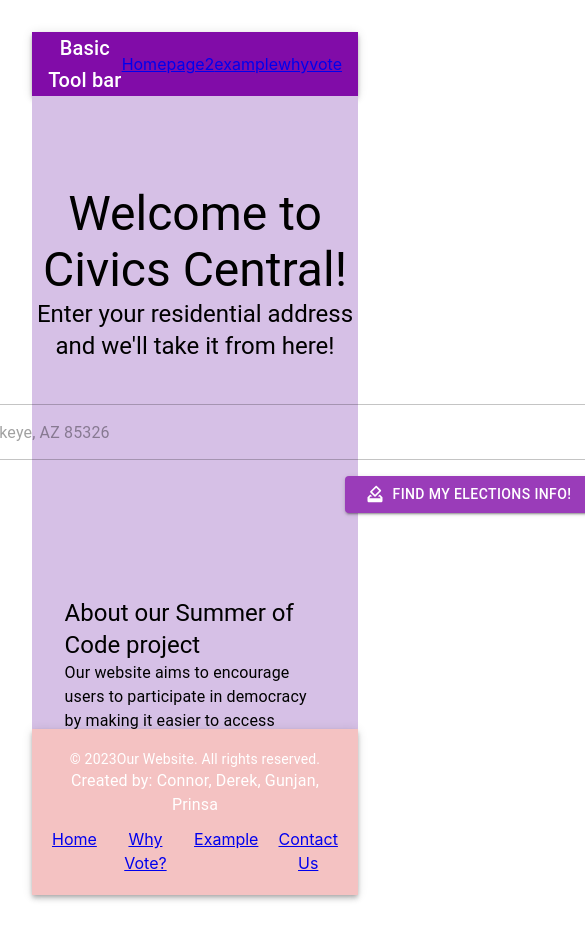
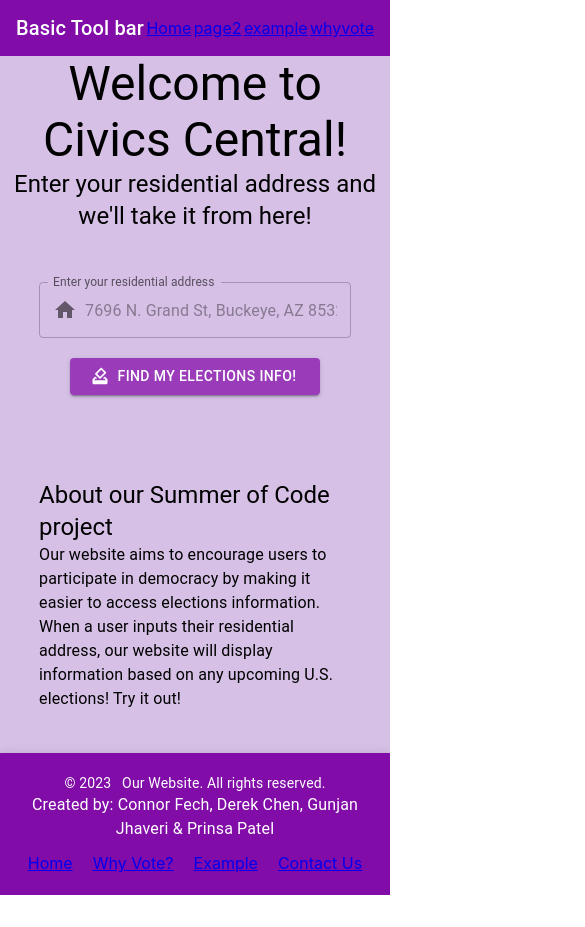
Before and after one commit to drkchn/mosa-upenn-SoC-2023, a React (Vite) app: page / in a window 390 px wide. Shown: the whole page, 585 px wide, since content can reach past the window. After the commit the page ends 895 px from the top, so only its background shows below. Built offline with nearby package versions, Linux system fonts and the light colour scheme.

Commit message:
[#35 & #34] adding in a responsive design, adding in an exmaple of local storage in the example page as well as how to share state between siblings, making app shell completley responsive [cf]

```diff
--- a/src/App.css
+++ b/src/App.css
@@ -1,5 +1,13 @@
 #root {
   margin: 0 auto;
-  padding: 2rem;
   text-align: center;
 }
+
+body,html {
+  margin: 0;
+  padding: 0;
+  height: 100%;
+}
+* {
+  box-sizing: border-box;
+}
--- a/src/App.tsx
+++ b/src/App.tsx
@@ -6,10 +6,16 @@ import { Page2 } from "./Pages/Page2/Page2.tsx";
 import { Example } from "./Pages/Example/Example.tsx";
 import { Footer } from "./components/footer/Footer.tsx";
 import { WhyVote } from "./Pages/WhyVote/WhyVote.tsx";
+import { Box } from "@mui/material";
 
 function App() {
   return (
-    <>
+    <Box
+      sx={{
+        backgroundColor: "background.default",
+        padding: { xs: "0rem", sm: "2rem" },
+      }}
+    >
       <Navbar />
       <Routes>
         <Route path="/" element={<Home />} />
@@ -18,7 +24,7 @@ function App() {
         <Route path="/whyvote" element={<WhyVote />} />
       </Routes>
       <Footer />
-    </>
+    </Box>
   );
 }
 
--- a/src/Pages/Example/ExampleSearchBar.tsx
+++ b/src/Pages/Example/ExampleSearchBar.tsx
@@ -0,0 +1,67 @@
+import { Box, Button, TextField } from "@mui/material";
+import { useState } from "react";
+
+interface ExampleSearchBarProps {
+  // eslint-disable-next-line @typescript-eslint/ban-types
+  updateExampleList: Function;
+}
+
+export const ExampleSearchBar = ({
+  updateExampleList,
+}: ExampleSearchBarProps) => {
+  const [currentValue, setCurrentValue] = useState<string>("");
+
+  const addItemToList = () => {
+    const list = JSON.parse(localStorage.getItem("example-list") || "[]");
+
+    // Add the element to the beginning of the array
+    list.unshift(currentValue);
+    console.log(list);
+
+    // passes new list to the parent component
+    updateExampleList(list);
+    // Reset the search bar value
+    setCurrentValue("");
+
+    // Add it to the local storage
+    localStorage.setItem("example-list", JSON.stringify(list));
+  };
+
+  return (
+    <Box
+      sx={{
+        display: "flex",
+        flexDirection: { sm: "column", md: "row" },
+        alignItems: { sm: "center", md: "flex-end" },
+        justifyContent: "space-evenly",
+      }}
+    >
+      <TextField
+        id="standard-basic"
+        label="Add to list"
+        variant="standard"
+        value={currentValue}
+        onChange={(e) => {
+          setCurrentValue(e.target.value);
+        }}
+        onKeyDown={(ev) => {
+          console.log(`Pressed keyCode ${ev.key}`);
+          if (ev.key === "Enter" && currentValue.length > 0) {
+            addItemToList();
+          }
+        }}
+      />
+      <Button
+        sx={{ marginTop: { sm: "0.5rem", md: "0" } }}
+        variant={"contained"}
+        onClick={() => {
+          if (currentValue.length > 0) {
+            addItemToList();
+          }
+        }}
+      >
+        Submit
+      </Button>
+    </Box>
+  );
+};
--- a/src/Pages/Example/exampleList/ExampleList.tsx
+++ b/src/Pages/Example/exampleList/ExampleList.tsx
@@ -3,23 +3,64 @@ import List from "@mui/material/List";
 import ListItem from "@mui/material/ListItem";
 import ListItemText from "@mui/material/ListItemText";
 import Typography from "@mui/material/Typography";
+import { useEffect } from "react";
+import { ListItemButton } from "@mui/material";
 
 interface exampleListProps {
   listItems: string[];
+  // eslint-disable-next-line @typescript-eslint/ban-types
+  updateExampleList: Function;
 }
 
-export const ExampleList = ({ listItems }: exampleListProps) => {
+export const ExampleList = ({
+  listItems,
+  updateExampleList,
+}: exampleListProps) => {
+  useEffect(() => {
+    console.log(listItems);
+  }, [listItems]);
+
+  const removeListItem = (strIndex: string) => {
+    const index = parseInt(strIndex);
+    const list = JSON.parse(localStorage.getItem("example-list") || "[]");
+
+    // Add the element to the beginning of the array
+    list.splice(index, 1);
+    console.log(list);
+
+    // passes new list to the parent component
+    updateExampleList(list);
+
+    // Add it to the local storage
+    localStorage.setItem("example-list", JSON.stringify(list));
+  };
+
   return (
     <Box sx={{ flexGrow: 1, maxWidth: 752 }}>
       <Typography sx={{ mt: 4, mb: 2 }} variant="h6" component="div">
         Test List
       </Typography>
-      <List>
-        {listItems.map((item) => (
-          <ListItem>
-            <ListItemText primary={item} />
-          </ListItem>
-        ))}
+      <List sx={{ width: "80%", margin: "auto" }}>
+        {listItems.map((item, index) => {
+          console.log(item, index);
+          return (
+            <ListItem
+              disablePadding
+              key={index}
+              divider
+              sx={{ backgroundColor: "primary.light", color: "text.primary" }}
+            >
+              <ListItemButton
+                data-idx={index}
+                onClick={(e) => {
+                  removeListItem(e.currentTarget.dataset.idx!);
+                }}
+              >
+                <ListItemText primary={item} />
+              </ListItemButton>
+            </ListItem>
+          );
+        })}
       </List>
     </Box>
   );
--- a/src/Pages/Example/userTable/UserTable.tsx
+++ b/src/Pages/Example/userTable/UserTable.tsx
@@ -7,7 +7,7 @@ import TableContainer from "@mui/material/TableContainer";
 import TableHead from "@mui/material/TableHead";
 import TableRow from "@mui/material/TableRow";
 import Paper from "@mui/material/Paper";
-import { UserData } from "../../Interfaces.ts";
+import { UserData } from "../../../Interfaces.ts";
 
 interface UserTableProps {
   userData: UserData[];
@@ -16,14 +16,18 @@ interface UserTableProps {
 const UserTable = ({ userData }: UserTableProps) => {
   return (
     <TableContainer component={Paper}>
-      <Table sx={{ minWidth: 650 }} size="small" aria-label="a dense table">
+      <Table
+        sx={{ minWidth: "100%", overflowX: "scroll" }}
+        size="small"
+        aria-label="a dense table"
+      >
         <TableHead>
           <TableRow>
-            <TableCell align="center" >Image</TableCell>
-            <TableCell align="center" >First Name</TableCell>
-            <TableCell align="center" >Last Name</TableCell>
-            <TableCell align="center" >Email</TableCell>
-            <TableCell align="center" >Phone</TableCell>
+            <TableCell align="center">Image</TableCell>
+            <TableCell align="center">First Name</TableCell>
+            <TableCell align="center">Last Name</TableCell>
+            <TableCell align="center">Email</TableCell>
+            <TableCell align="center">Phone</TableCell>
           </TableRow>
         </TableHead>
         <TableBody>
@@ -36,9 +40,7 @@ const UserTable = ({ userData }: UserTableProps) => {
                   <TableCell align="center">
                     <img src={user.picture.thumbnail} />
                   </TableCell>
-                  <TableCell component="th" scope="row" align="center">
-                    {user.name.first}
-                  </TableCell>
+                  <TableCell align="center">{user.name.first}</TableCell>
                   <TableCell align="center">{user.name.last}</TableCell>
                   <TableCell align="center">{user.email}</TableCell>
                   <TableCell align="center">{user.phone}</TableCell>
--- a/src/Pages/Home/Home.tsx
+++ b/src/Pages/Home/Home.tsx
@@ -9,8 +9,8 @@ export function Home() {
         flexDirection: "column",
         alignItems: "center",
         justifyContent: "center",
-        height: "75vh",
-        marginTop: "0vh",
+        minHeight: "65vh",
+        // marginTop: "0vh",
         backgroundColor: "secondary.main",
       }}
     >
@@ -19,17 +19,16 @@ export function Home() {
         Enter your residential address and we'll take it from here!
       </Typography>
 
-      <Box sx={{ marginTop: "5vh" }}>
-        <HomePageSearchBar />
-      </Box>
+      <HomePageSearchBar />
       <Box
         sx={{
           display: "flex",
           flexDirection: "column",
           justifyContent: "left",
-          height: "5vh",
+          minHeight: "5vh",
           width: "80%",
           marginTop: "10vh",
+          marginBottom: { xs: "5vh", sm: "3vh", md: "0vh" },
           textAlign: "left",
         }}
       >
--- a/src/Pages/Page2/Page2.tsx
+++ b/src/Pages/Page2/Page2.tsx
@@ -8,7 +8,7 @@ export function Page2() {
         justifyContent: "center",
         alignItems: "center",
         minHeight: "600px",
-        backgroundColor: "lightblue",
+        backgroundColor: "secondary.main",
       }}
     >
       <Typography variant="h2">The Importance of Voting</Typography>
--- a/src/components/footer/Footer.tsx
+++ b/src/components/footer/Footer.tsx
@@ -6,7 +6,6 @@ export function Footer() {
     <AppBar position="static" sx={{ bottom: 100 }}>
       <Box
         sx={{
-          backgroundColor: "#F4C2C2",
           padding: "20px",
           textAlign: "center",
           position: "sticky",
@@ -14,10 +13,12 @@ export function Footer() {
         }}
       >
         <Typography variant="body2">
-          &copy; {new Date().getFullYear()}
-          Our Website. All rights reserved.
+          &copy; {new Date().getFullYear()} &nbsp; Our Website. All rights
+          reserved.
         </Typography>
-        <Typography>Created by: Connor, Derek, Gunjan, Prinsa</Typography>
+        <Typography>
+          Created by: Connor Fech, Derek Chen, Gunjan Jhaveri & Prinsa Patel
+        </Typography>
         <Box
           sx={{
             display: "flex",
--- a/src/components/homepageSearchBar/HomepageSearchBar.tsx
+++ b/src/components/homepageSearchBar/HomepageSearchBar.tsx
@@ -1,5 +1,5 @@
 import React, { useState, useEffect } from "react";
-import { TextField, InputAdornment, Box, Button, Stack } from "@mui/material";
+import { TextField, InputAdornment, Box, Button } from "@mui/material";
 import HomeIcon from "@mui/icons-material/Home";
 import HowToVoteIcon from "@mui/icons-material/HowToVote";
 
@@ -41,13 +41,13 @@ export const HomePageSearchBar: React.FC = () => {
   };
 
   return (
-    <Stack spacing={2}>
+    <Box sx={{ width: "80%", marginTop: "50px" }}>
       <TextField
         label="Enter your residential address"
         value={value}
         onChange={handleChange}
         placeholder={placeholder}
-        sx={{ width: "800px" }}
+        fullWidth
         InputProps={{
           startAdornment: (
             <InputAdornment position="start">
@@ -56,20 +56,27 @@ export const HomePageSearchBar: React.FC = () => {
           ),
         }}
       />
-      <Box sx={{ width: "800px", textAlign: "right" }}>
+      <Box
+        sx={{
+          marginTop: "20px",
+          textAlign: { xs: "center", sm: "right" },
+        }}
+      >
         <Button
           variant="contained"
+          sx={{
+            width: { xs: "100%", sm: "auto" },
+            textAlign: { xs: "center", sm: "right" },
+            backgroundColor: "primary.light",
+            maxWidth: "250px",
+          }}
           color="primary"
           startIcon={<HowToVoteIcon />}
-          sx={{
-            width: "250px",
-            backgroundColor: "primary.light",
-          }}
           onClick={handleClick}
         >
           Find my elections info!
         </Button>
       </Box>
-    </Stack>
+    </Box>
   );
 };
--- a/src/components/navBar/Navbar.tsx
+++ b/src/components/navBar/Navbar.tsx
@@ -4,7 +4,13 @@ import { Link } from "react-router-dom";
 export function Navbar() {
   return (
     <AppBar position="static">
-      <Toolbar variant="regular" sx={{ justifyContent: "space-between" }}>
+      <Toolbar
+        variant="regular"
+        sx={{
+          justifyContent: "space-between",
+          // backgroundColor: "primary.main",
+        }}
+      >
         <Typography variant="h6" color="inherit" component="div">
           Basic Tool bar
         </Typography>
--- a/src/theme.ts
+++ b/src/theme.ts
@@ -7,6 +7,7 @@ import { createTheme } from "@mui/material";
 
 export const theme = createTheme({
   palette: {
+    mode: "light",
     primary: {
       main: "#810CA8",
     },
```
Also changed, not shown: src/Pages/Example/Example.tsx (+53 -10 lines), 1 other file (tests, documents, lock files or other folders).
